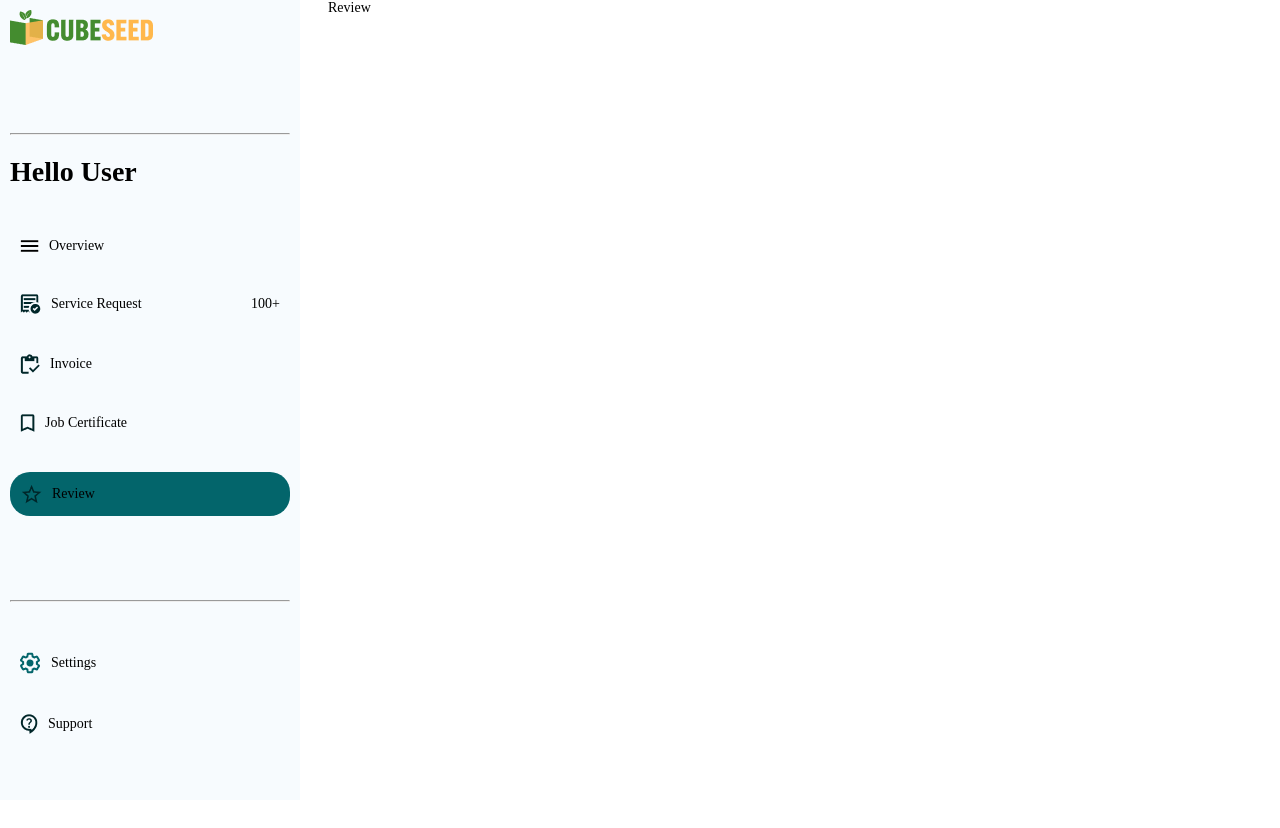
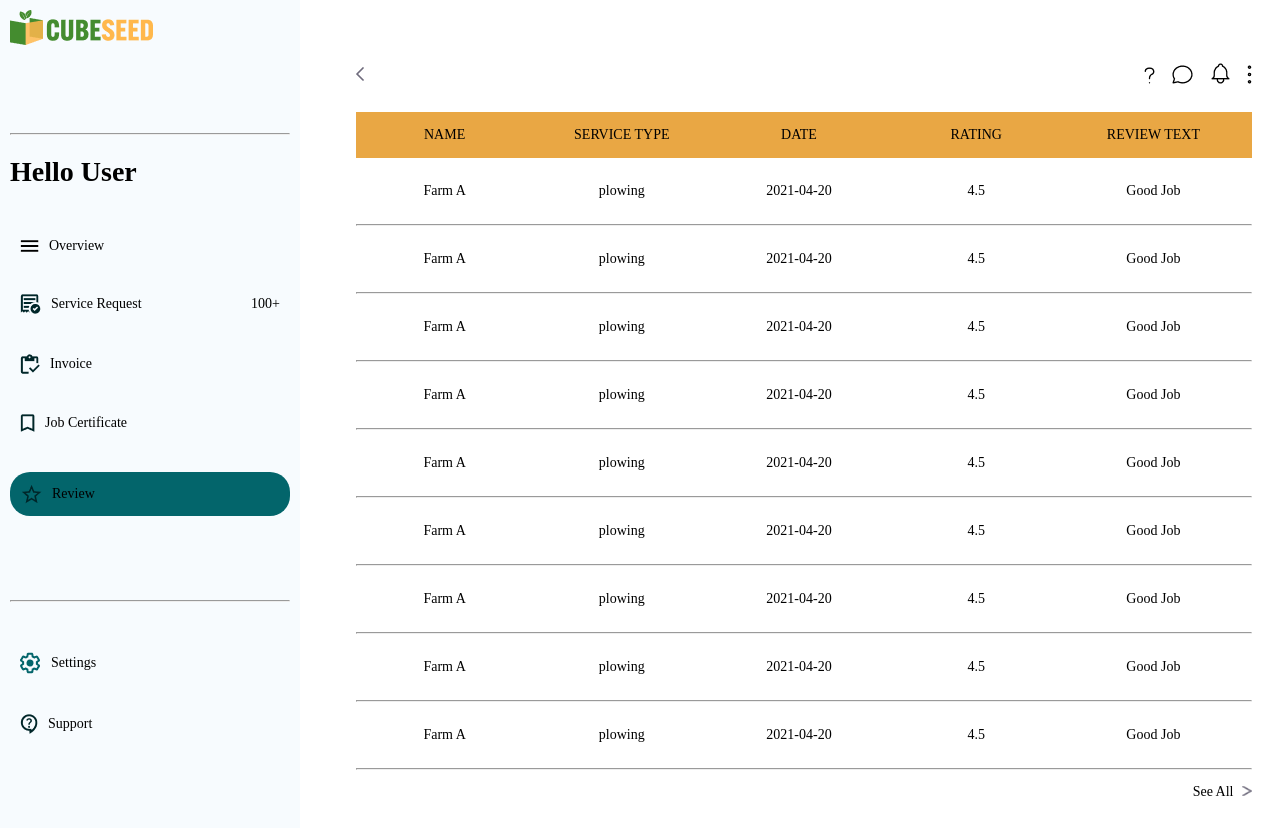
Before and after one commit to oveizon/Service-user-group, a Next.js app: page /review in a window 1280 px wide. Before the commit the page ends 800 px from the top, so only its background shows below. Built offline with nearby package versions, Linux system fonts and the light colour scheme.

Commit message:
created table component

```diff
--- /dev/null
+++ b/components/Table.tsx
@@ -0,0 +1,62 @@
+import React from "react";
+import Tables from "@/styles/Table.module.scss";
+
+type PropObj = {
+  key: string;
+  col1: string;
+  col2: string;
+  col3: string;
+  col4: string;
+  col5: string;
+  src: string;
+};
+
+type Props = {
+  column1: string;
+  column2: string;
+  column3: string;
+  column4: string;
+  column5: string;
+};
+
+export const TableHeaders: React.FC<Props> = (props) => {
+  return (
+    <div className={Tables.headers}>
+      <p>{props.column1}</p>
+      <p>{props.column2}</p>
+      <p>{props.column3}</p>
+      <p>{props.column4}</p>
+      <p>{props.column5}</p>
+    </div>
+  );
+};
+
+const Table: React.FC<PropObj> = ({
+  key,
+  col1,
+  col2,
+  col3,
+  col4,
+  col5,
+  src,
+}) => {
+  return (
+    <>
+      {" "}
+      <div className={Tables.rows}>
+        <div>
+          <p key={key}>{col1}</p>
+          <p>{col2}</p>
+          <p>{col3}</p>
+          <p>{col4}</p>
+          <p>
+            {col5} {src == "" ? "" : <img src={src} alt="down arrow" />}
+          </p>
+        </div>
+        <hr />
+      </div>
+    </>
+  );
+};
+
+export default Table;
--- a/pages/review.tsx
+++ b/pages/review.tsx
@@ -1,7 +1,125 @@
-import React from "react";
+import Navbar from "@/components/Navbar";
+import review from "@/styles/Review.module.scss";
+import invoice from "@/styles/Invoice.module.scss";
+import Table, { TableHeaders } from "@/components/Table";
 
+interface Requests {
+  [key: string]: string;
+}
 const Review = () => {
-  return <div>Review</div>;
+  const requests: Requests[] = [
+    {
+      name: "Farm A",
+      service: "plowing",
+      date: "2021-04-20",
+      rating: "4.5",
+      review: "Good Job",
+      id: "1",
+    },
+    {
+      name: "Farm A",
+      service: "plowing",
+      date: "2021-04-20",
+      rating: "4.5",
+      review: "Good Job",
+      id: "2",
+    },
+    {
+      name: "Farm A",
+      service: "plowing",
+      date: "2021-04-20",
+      rating: "4.5",
+      review: "Good Job",
+      id: "3",
+    },
+    {
+      name: "Farm A",
+      service: "plowing",
+      date: "2021-04-20",
+      rating: "4.5",
+      review: "Good Job",
+      id: "4",
+    },
+    {
+      name: "Farm A",
+      service: "plowing",
+      date: "2021-04-20",
+      rating: "4.5",
+      review: "Good Job",
+      id: "4",
+    },
+    {
+      name: "Farm A",
+      service: "plowing",
+      date: "2021-04-20",
+      rating: "4.5",
+      review: "Good Job",
+      id: "4",
+    },
+    {
+      name: "Farm A",
+      service: "plowing",
+      date: "2021-04-20",
+      rating: "4.5",
+      review: "Good Job",
+      id: "4",
+    },
+    {
+      name: "Farm A",
+      service: "plowing",
+      date: "2021-04-20",
+      rating: "4.5",
+      review: "Good Job",
+      id: "4",
+    },
+
+    {
+      name: "Farm A",
+      service: "plowing",
+      date: "2021-04-20",
+      rating: "4.5",
+      review: "Good Job",
+      id: "4",
+    },
+  ];
+
+  return (
+    <div className={review.review}>
+      <Navbar />
+      <>
+        <TableHeaders
+          column1="NAME"
+          column2="SERVICE TYPE"
+          column3="DATE"
+          column4="RATING"
+          column5="REVIEW TEXT"
+        />
+
+        <div>
+          {requests.map((request) => {
+            return (
+              <>
+                <Table
+                  key={request.id}
+                  col1={request.name}
+                  col2={request.service}
+                  col3={request.date}
+                  col4={request.rating}
+                  col5={request.review}
+                  src=""
+                />
+              </>
+            );
+          })}
+        </div>
+      </>
+      <div className={invoice.link}>
+        <a href="#">
+          See All <img src="/forward.png" alt="see all" />{" "}
+        </a>
+      </div>
+    </div>
+  );
 };
 
 export default Review;
--- a/styles/Invoice.module.scss
+++ b/styles/Invoice.module.scss
@@ -17,8 +17,7 @@
 }
 .spreadmain {
   @include flexlayout();
-  padding-top: 5rem;
-  padding-bottom: 5rem;
+  padding: 3rem 0;
 
   .h1 {
     font-weight: bold;
@@ -53,8 +52,11 @@
 
 .boderline {
   border: 1px solid var(--light-blue);
-  padding: 2.5rem;
+  padding: 0rem 2.5rem;
+
   margin: 30px;
+  margin-bottom: 0px;
+  margin-top: 0px;
   box-shadow: 0 3px 20px var(--light-blue);
 }
 
@@ -63,6 +65,7 @@
 }
 
 .link {
+  margin-top: 1rem;
   display: flex;
   justify-content: right;
   align-items: center;
@@ -73,24 +76,3 @@
     width: 10px;
   }
 }
-
-.headers {
-  > div:first-child {
-    @include grid;
-    background-color: var(--secondary-bg-orange);
-    color: var(--primary-white);
-  }
-
-  > div:last-child {
-    div {
-      @include grid;
-
-      p:last-child {
-        img {
-          width: 15px;
-          height: 10px;
-        }
-      }
-    }
-  }
-}
--- /dev/null
+++ b/styles/Review.module.scss
@@ -0,0 +1,3 @@
+.review {
+  padding: 2rem;
+}
--- /dev/null
+++ b/styles/Table.module.scss
@@ -0,0 +1,26 @@
+@mixin grid {
+  display: grid;
+  grid-template-columns: repeat(5, minmax(50px, 1fr));
+  margin: 10px 0;
+  padding: 15px 10px 15px 0;
+  place-items: center;
+}
+
+.headers {
+  @include grid;
+  background-color: var(--secondary-bg-orange);
+}
+
+
+.rows {
+  > div {
+    @include grid;
+
+    p:last-child {
+      img {
+        width: 15px;
+        height: 10px;
+      }
+    }
+  }
+}
--- /dev/null
+++ b/styles/_mixins.scss
@@ -0,0 +1,4 @@
+@mixin flexSpaceBetween {
+  display: flex;
+  justify-content: space-between;
+}
```
Also changed, not shown: pages/invoice.tsx (+21 -19 lines), pages/services.tsx (+21 -22 lines), styles/Services.module.scss (+0 -13 lines).
